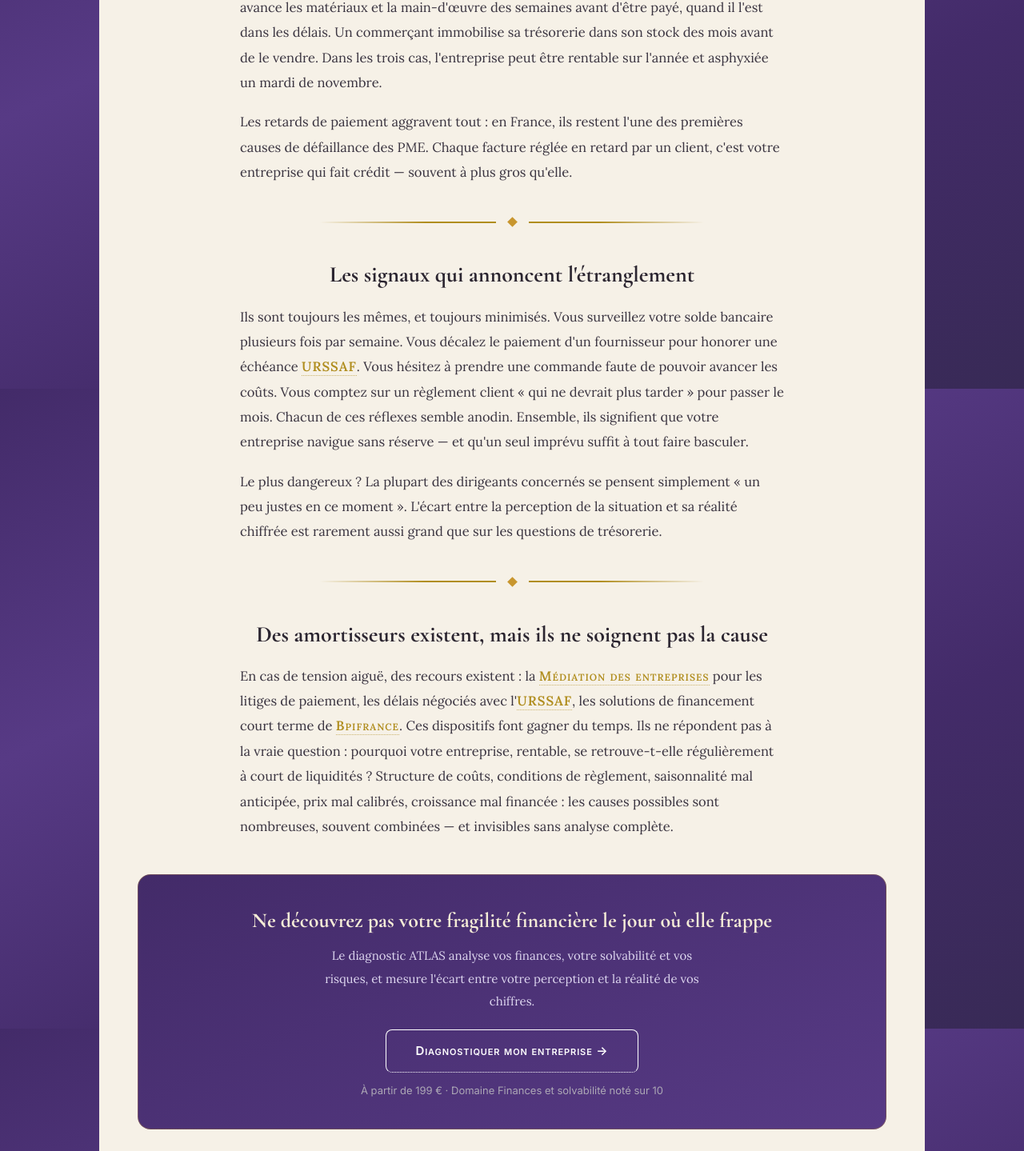
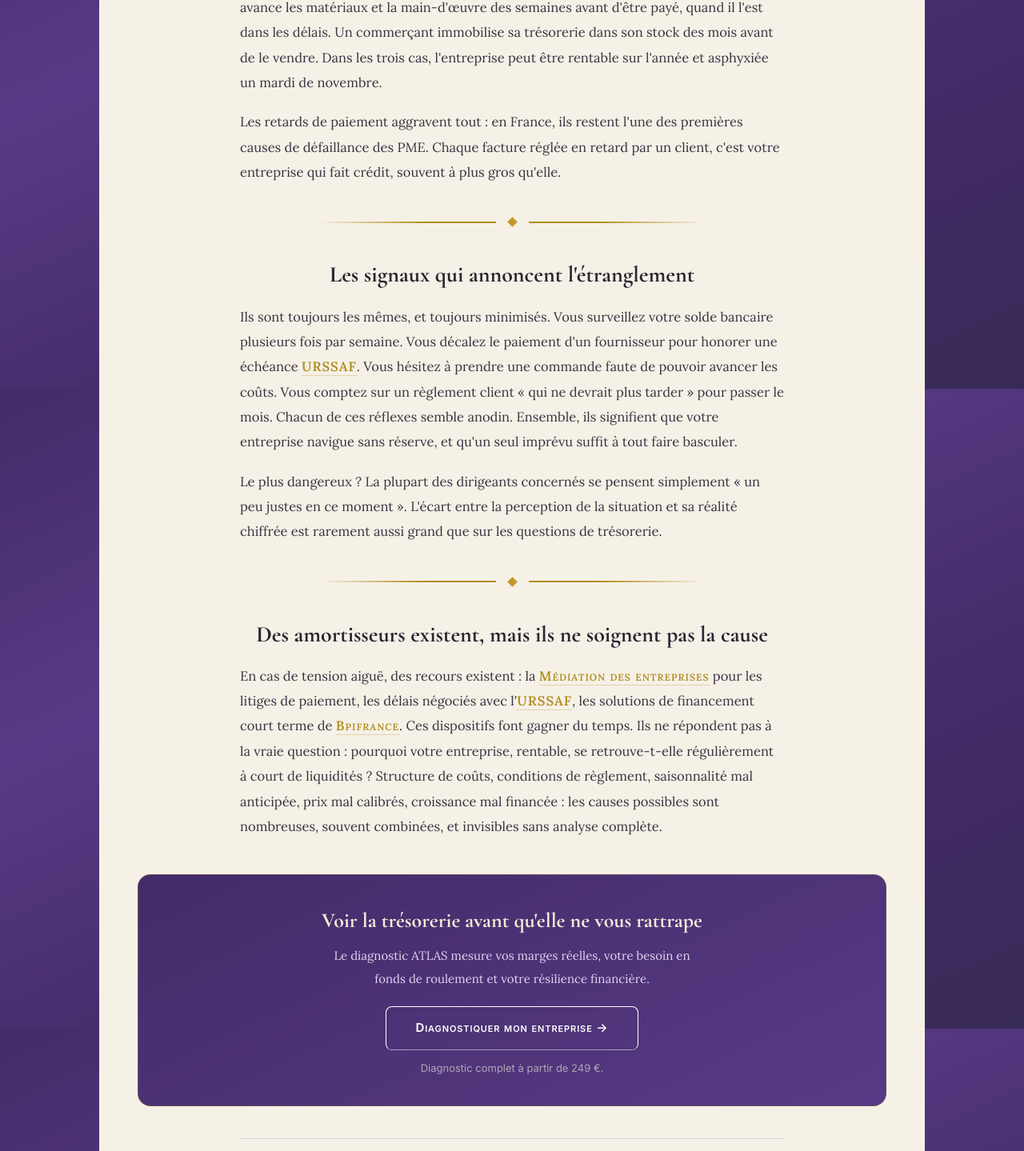
Before and after one commit to gabrielsimonetti62-hub/atlas-diagnostic, a Next.js app: page /articles/tresorerie-entreprises-rentables in a window 1280 px wide. Shown: the part 1114-2553 px from the top of the page at 80% size. Built offline with nearby package versions, Linux system fonts and the light colour scheme.

Commit message:
Update page.js

```diff
--- a/app/articles/tresorerie-entreprises-rentables/page.js
+++ b/app/articles/tresorerie-entreprises-rentables/page.js
@@ -1,8 +1,8 @@
-import { ArticleShell, ConversionBanner, GoldSep } from "../../components";
+import { ArticleShell, ConversionBanner, GoldSep, ArticleRelated } from "../../components";
 
 export const metadata = {
   title: "Charges, trésorerie, impayés : pourquoi des entreprises rentables finissent par fermer | ATLAS",
-  description: "Le paradoxe qui frappe restaurants, commerces et artisans du bâtiment : un carnet plein, un compte de résultat positif — et une trésorerie qui étrangle.",
+  description: "Le paradoxe qui frappe restaurants, commerces et artisans du bâtiment : un carnet plein, un compte de résultat positif, et une trésorerie qui étrangle.",
 };
 
 export default function ArticleTresorerie() {
@@ -11,20 +11,24 @@ export default function ArticleTresorerie() {
       <p>C&apos;est l&apos;un des paradoxes les plus m&eacute;connus de l&apos;entrepreneuriat : on ne ferme pas parce qu&apos;on perd de l&apos;argent, on ferme parce qu&apos;on n&apos;en a plus. Chaque ann&eacute;e, des restaurants qui affichent complet, des artisans dont le carnet de commandes d&eacute;borde et des commerces rentables sur le papier d&eacute;posent le bilan. Leur compte de r&eacute;sultat &eacute;tait positif. Leur compte en banque, lui, &eacute;tait vide au mauvais moment.</p>
       <GoldSep />
       <h2>La rentabilit&eacute; est une opinion, la tr&eacute;sorerie est un fait</h2>
-      <p>Un restaurant encaisse chaque soir mais paie ses fournisseurs, son loyer, ses salaires et ses cotisations &agrave; dates fixes &mdash; que la salle soit pleine ou vide. Un artisan du b&acirc;timent avance les mat&eacute;riaux et la main-d&apos;&oelig;uvre des semaines avant d&apos;&ecirc;tre pay&eacute;, quand il l&apos;est dans les d&eacute;lais. Un commer&ccedil;ant immobilise sa tr&eacute;sorerie dans son stock des mois avant de le vendre. Dans les trois cas, l&apos;entreprise peut &ecirc;tre rentable sur l&apos;ann&eacute;e et asphyxi&eacute;e un mardi de novembre.</p>
-      <p>Les retards de paiement aggravent tout : en France, ils restent l&apos;une des premi&egrave;res causes de d&eacute;faillance des PME. Chaque facture r&eacute;gl&eacute;e en retard par un client, c&apos;est votre entreprise qui fait cr&eacute;dit &mdash; souvent &agrave; plus gros qu&apos;elle.</p>
+      <p>Un restaurant encaisse chaque soir mais paie ses fournisseurs, son loyer, ses salaires et ses cotisations &agrave; dates fixes, que la salle soit pleine ou vide. Un artisan du b&acirc;timent avance les mat&eacute;riaux et la main-d&apos;&oelig;uvre des semaines avant d&apos;&ecirc;tre pay&eacute;, quand il l&apos;est dans les d&eacute;lais. Un commer&ccedil;ant immobilise sa tr&eacute;sorerie dans son stock des mois avant de le vendre. Dans les trois cas, l&apos;entreprise peut &ecirc;tre rentable sur l&apos;ann&eacute;e et asphyxi&eacute;e un mardi de novembre.</p>
+      <p>Les retards de paiement aggravent tout : en France, ils restent l&apos;une des premi&egrave;res causes de d&eacute;faillance des PME. Chaque facture r&eacute;gl&eacute;e en retard par un client, c&apos;est votre entreprise qui fait cr&eacute;dit, souvent &agrave; plus gros qu&apos;elle.</p>
       <GoldSep />
       <h2>Les signaux qui annoncent l&apos;&eacute;tranglement</h2>
-      <p>Ils sont toujours les m&ecirc;mes, et toujours minimis&eacute;s. Vous surveillez votre solde bancaire plusieurs fois par semaine. Vous d&eacute;calez le paiement d&apos;un fournisseur pour honorer une &eacute;ch&eacute;ance <a href="https://www.urssaf.fr" target="_blank" rel="noopener">URSSAF</a>. Vous h&eacute;sitez &agrave; prendre une commande faute de pouvoir avancer les co&ucirc;ts. Vous comptez sur un r&egrave;glement client &laquo; qui ne devrait plus tarder &raquo; pour passer le mois. Chacun de ces r&eacute;flexes semble anodin. Ensemble, ils signifient que votre entreprise navigue sans r&eacute;serve &mdash; et qu&apos;un seul impr&eacute;vu suffit &agrave; tout faire basculer.</p>
+      <p>Ils sont toujours les m&ecirc;mes, et toujours minimis&eacute;s. Vous surveillez votre solde bancaire plusieurs fois par semaine. Vous d&eacute;calez le paiement d&apos;un fournisseur pour honorer une &eacute;ch&eacute;ance <a href="https://www.urssaf.fr" target="_blank" rel="noopener">URSSAF</a>. Vous h&eacute;sitez &agrave; prendre une commande faute de pouvoir avancer les co&ucirc;ts. Vous comptez sur un r&egrave;glement client &laquo; qui ne devrait plus tarder &raquo; pour passer le mois. Chacun de ces r&eacute;flexes semble anodin. Ensemble, ils signifient que votre entreprise navigue sans r&eacute;serve, et qu&apos;un seul impr&eacute;vu suffit &agrave; tout faire basculer.</p>
       <p>Le plus dangereux ? La plupart des dirigeants concern&eacute;s se pensent simplement &laquo; un peu justes en ce moment &raquo;. L&apos;&eacute;cart entre la perception de la situation et sa r&eacute;alit&eacute; chiffr&eacute;e est rarement aussi grand que sur les questions de tr&eacute;sorerie.</p>
       <GoldSep />
       <h2>Des amortisseurs existent, mais ils ne soignent pas la cause</h2>
-      <p>En cas de tension aigu&euml;, des recours existent : la <a href="https://www.mediateur-des-entreprises.fr" target="_blank" rel="noopener">M&eacute;diation des entreprises</a> pour les litiges de paiement, les d&eacute;lais n&eacute;goci&eacute;s avec l&apos;<a href="https://www.urssaf.fr" target="_blank" rel="noopener">URSSAF</a>, les solutions de financement court terme de <a href="https://www.bpifrance.fr" target="_blank" rel="noopener">Bpifrance</a>. Ces dispositifs font gagner du temps. Ils ne r&eacute;pondent pas &agrave; la vraie question : pourquoi votre entreprise, rentable, se retrouve-t-elle r&eacute;guli&egrave;rement &agrave; court de liquidit&eacute;s ? Structure de co&ucirc;ts, conditions de r&egrave;glement, saisonnalit&eacute; mal anticip&eacute;e, prix mal calibr&eacute;s, croissance mal financ&eacute;e : les causes possibles sont nombreuses, souvent combin&eacute;es &mdash; et invisibles sans analyse compl&egrave;te.</p>
+      <p>En cas de tension aigu&euml;, des recours existent : la <a href="https://www.mediateur-des-entreprises.fr" target="_blank" rel="noopener">M&eacute;diation des entreprises</a> pour les litiges de paiement, les d&eacute;lais n&eacute;goci&eacute;s avec l&apos;<a href="https://www.urssaf.fr" target="_blank" rel="noopener">URSSAF</a>, les solutions de financement court terme de <a href="https://www.bpifrance.fr" target="_blank" rel="noopener">Bpifrance</a>. Ces dispositifs font gagner du temps. Ils ne r&eacute;pondent pas &agrave; la vraie question : pourquoi votre entreprise, rentable, se retrouve-t-elle r&eacute;guli&egrave;rement &agrave; court de liquidit&eacute;s ? Structure de co&ucirc;ts, conditions de r&egrave;glement, saisonnalit&eacute; mal anticip&eacute;e, prix mal calibr&eacute;s, croissance mal financ&eacute;e : les causes possibles sont nombreuses, souvent combin&eacute;es, et invisibles sans analyse compl&egrave;te.</p>
       <ConversionBanner
-        title="Ne d&eacute;couvrez pas votre fragilit&eacute; financi&egrave;re le jour o&ugrave; elle frappe"
-        text="Le diagnostic ATLAS analyse vos finances, votre solvabilit&eacute; et vos risques, et mesure l&apos;&eacute;cart entre votre perception et la r&eacute;alit&eacute; de vos chiffres."
-        stat="&Agrave; partir de 199 &euro; &middot; Domaine Finances et solvabilit&eacute; not&eacute; sur 10"
+        title="Voir la tr&eacute;sorerie avant qu&apos;elle ne vous rattrape"
+        text="Le diagnostic ATLAS mesure vos marges r&eacute;elles, votre besoin en fonds de roulement et votre r&eacute;silience financi&egrave;re."
+        stat="Diagnostic complet &agrave; partir de 249 &euro;."
       />
+      <ArticleRelated items={[
+        { label: "Analyse", title: "D&eacute;pendre d&apos;un seul client : le danger silencieux qui menace les TPE et PME", href: "/articles/dependance-client-danger-silencieux" },
+        { label: "Analyse", title: "Croissance rapide : le pi&egrave;ge qui tue autant d&apos;entreprises que la crise", href: "/articles/croissance-rapide-piege" },
+      ]} />
     </ArticleShell>
   );
 }
```
